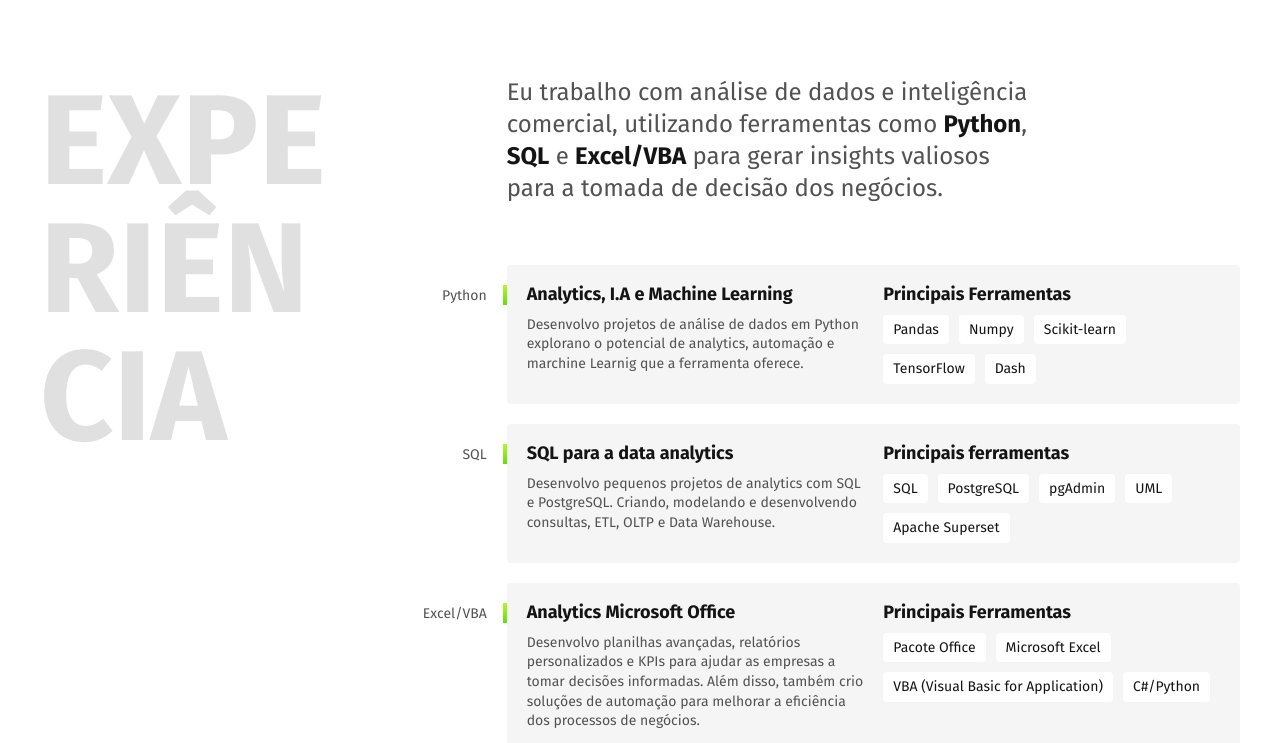
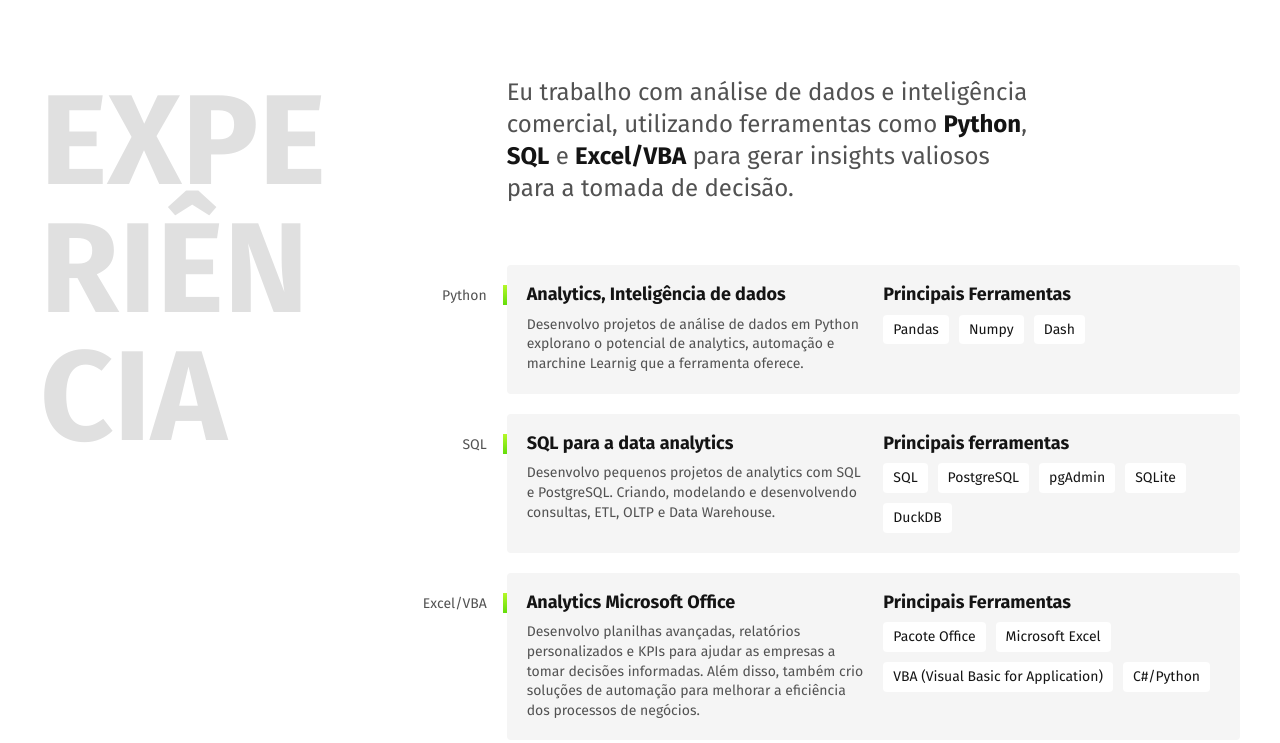
Before and after one commit to GCison/resumo-carlosantonio, a plain HTML site: page index.html in a window 1280 px wide. Shown: the part 467-1210 px from the top of the page. Drawn offline with nearby package versions, Linux system fonts and the light colour scheme.

Commit message:
altera tecnologias

```diff
--- a/index.html
+++ b/index.html
@@ -45,18 +45,16 @@
   <section class="experiencia" id="experiencia" aria-label="Experiência">
     <h2 class="subtitulo">Experiência</h2>
     <div>
-      <p class="experiencia-texto">Eu trabalho com análise de dados e inteligência comercial, utilizando ferramentas como <strong>Python</strong>, <strong>SQL</strong> e <strong>Excel/VBA</strong> para gerar insights valiosos para a tomada de decisão dos negócios</strong>.</p>
+      <p class="experiencia-texto">Eu trabalho com análise de dados e inteligência comercial, utilizando ferramentas como <strong>Python</strong>, <strong>SQL</strong> e <strong>Excel/VBA</strong> para gerar insights valiosos para a tomada de decisão</strong>.</p>
 
       <div class="empresa">
         <span class="empresa-ano">Python</span>
-        <h3 class="empresa-titulo">Analytics, I.A e Machine Learning</h3>
+        <h3 class="empresa-titulo">Analytics, Inteligência de dados</h3>
         <span class="empresa-titulo">Principais Ferramentas</span>
         <p class="empresa-texto">Desenvolvo projetos de análise de dados em Python explorano o potencial de analytics, automação e marchine Learnig que a ferramenta oferece.</p>
         <ul class="empresa-habilidades">
           <li>Pandas</li>
           <li>Numpy</li>
-          <li>Scikit-learn</li>
-          <li>TensorFlow</li>
           <li>Dash</li>
         </ul>
       </div>
@@ -70,8 +68,8 @@
           <li>SQL</li>
           <li>PostgreSQL</li>
           <li>pgAdmin</li>
-          <li>UML</li>
-          <li>Apache Superset</li>
+          <li>SQLite</li>
+          <li>DuckDB</li>
         </ul>
       </div>
 
```
Also changed, not shown: img/1676155312470.jpeg (added).
